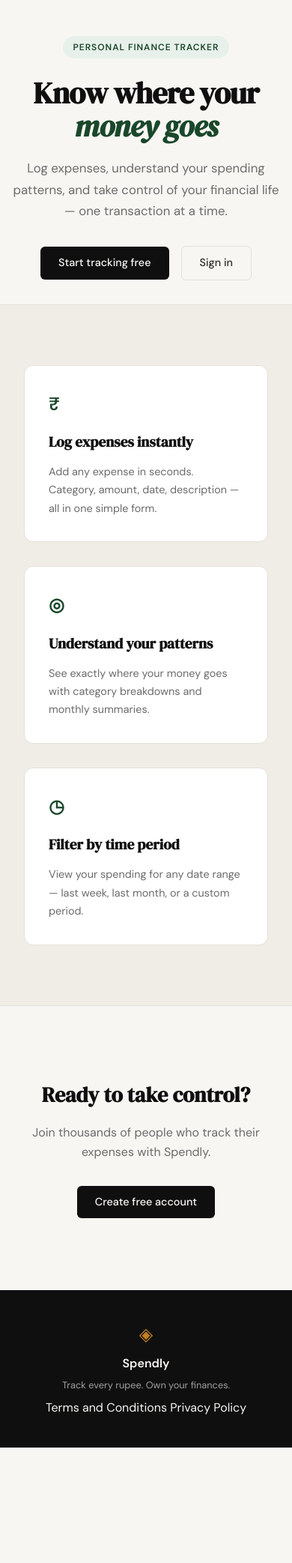
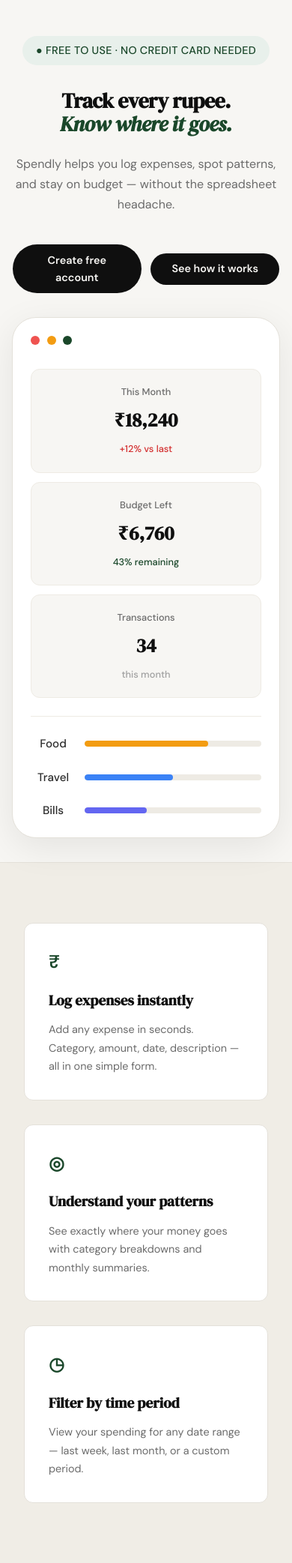
Before and after one commit to samirpuru/spendly, a Flask app: page / in a window 390 px wide. Shown: the part 61-2146 px from the top of the page at 75% size. Before the commit the page ends 1992 px from the top, so only its background shows below. Run offline with Flask 3, Linux system fonts and the light colour scheme.

Commit message:
feat: redesign hero section with new dashboard mockup
Updated the landing page hero section to match the new design:
- Changed badge text to "Free to use · No credit card needed"
- Updated title: "Track every rupee. Know where it goes."
- Revised subtitle text for clarity
- Changed CTA buttons to "Create free account" and "See how it works"
- Replaced expense bar chart mockup with dashboard design featuring:
  * Status indicator dots (red, orange, teal)
  * Three stat cards (This month, Budget left, Transactions)
  * Category spending breakdown bars (Food, Travel, Bills)

Created landing.css with comprehensive styling for:
- Hero section layout and typography
- Badge styling with green accent
- Button styling with rounded corners
- Dashboard card mockup with stats and categories
- Responsive design for mobile/tablet

The design is clean, modern, and better showcases app functionality.

Co-Authored-By: Claude Haiku 4.5 <noreply@anthropic.com>

```diff
--- /dev/null
+++ b/static/css/landing.css
@@ -0,0 +1,314 @@
+/* ================================================================ */
+/* Landing Page Hero Section Styles                                  */
+/* ================================================================ */
+
+.hero {
+    padding: 5rem 2rem 4rem;
+    display: grid;
+    grid-template-columns: 1fr 1fr;
+    gap: 4rem;
+    align-items: center;
+    max-width: var(--max-width);
+    margin: 0 auto;
+}
+
+.hero-inner {
+    display: flex;
+    flex-direction: column;
+}
+
+.hero-badge {
+    display: inline-flex;
+    align-items: center;
+    gap: 0.5rem;
+    background: var(--accent-light);
+    color: var(--accent);
+    font-size: 0.9rem;
+    font-weight: 500;
+    letter-spacing: 0.02em;
+    padding: 0.5rem 1.1rem;
+    border-radius: 999px;
+    margin-bottom: 2rem;
+    width: fit-content;
+}
+
+.hero-title {
+    font-family: var(--font-display);
+    font-size: clamp(2.5rem, 5vw, 4rem);
+    line-height: 1.1;
+    letter-spacing: -0.02em;
+    color: var(--ink);
+    margin-bottom: 1.5rem;
+}
+
+.hero-title em {
+    font-style: italic;
+    color: var(--accent);
+    font-weight: 600;
+}
+
+.hero-subtitle {
+    font-size: 1.1rem;
+    color: var(--ink-muted);
+    line-height: 1.7;
+    max-width: 520px;
+    margin-bottom: 2.5rem;
+}
+
+.hero-actions {
+    display: flex;
+    gap: 1rem;
+    align-items: center;
+}
+
+.btn-secondary {
+    display: inline-block;
+    background: var(--ink);
+    color: var(--paper);
+    padding: 0.7rem 1.75rem;
+    border-radius: 999px;
+    font-family: var(--font-body);
+    font-size: 0.95rem;
+    font-weight: 600;
+    cursor: pointer;
+    border: none;
+    transition: background 0.2s;
+    text-decoration: none;
+}
+
+.btn-secondary:hover {
+    background: var(--ink-soft);
+}
+
+.btn-primary {
+    display: inline-block;
+    background: var(--ink);
+    color: var(--paper);
+    padding: 0.7rem 1.75rem;
+    border-radius: 999px;
+    font-family: var(--font-body);
+    font-size: 0.95rem;
+    font-weight: 600;
+    cursor: pointer;
+    border: none;
+    transition: background 0.2s;
+    text-decoration: none;
+}
+
+.btn-primary:hover {
+    background: var(--ink-soft);
+}
+
+/* Dashboard Card */
+.hero-visual {
+    display: flex;
+    justify-content: center;
+    align-items: center;
+}
+
+.dashboard-card {
+    background: var(--paper-card);
+    border: 1px solid var(--border);
+    border-radius: 2rem;
+    padding: 2rem;
+    width: 100%;
+    max-width: 420px;
+    box-shadow: 0 12px 48px rgba(0, 0, 0, 0.08);
+}
+
+.dashboard-header {
+    margin-bottom: 2rem;
+}
+
+.status-dots {
+    display: flex;
+    gap: 0.6rem;
+}
+
+.dot {
+    width: 12px;
+    height: 12px;
+    border-radius: 50%;
+}
+
+.dot-red {
+    background: #ef5350;
+}
+
+.dot-orange {
+    background: #f39c12;
+}
+
+.dot-teal {
+    background: var(--accent);
+}
+
+.dashboard-stats {
+    display: grid;
+    grid-template-columns: repeat(3, 1fr);
+    gap: 1rem;
+    margin-bottom: 2rem;
+    padding-bottom: 2rem;
+    border-bottom: 1px solid var(--border-soft);
+}
+
+.stat-card {
+    padding: 1.25rem;
+    background: var(--paper);
+    border: 1px solid var(--border-soft);
+    border-radius: var(--radius-md);
+}
+
+.stat-label {
+    font-size: 0.8rem;
+    font-weight: 500;
+    color: var(--ink-muted);
+    text-transform: capitalize;
+    margin-bottom: 0.4rem;
+}
+
+.stat-value {
+    font-family: var(--font-display);
+    font-size: 1.6rem;
+    color: var(--ink);
+    margin-bottom: 0.5rem;
+    font-weight: 600;
+}
+
+.stat-change {
+    font-size: 0.8rem;
+    font-weight: 500;
+}
+
+.stat-change.positive {
+    color: var(--accent);
+}
+
+.stat-change.negative {
+    color: #d32f2f;
+}
+
+.stat-change.neutral {
+    color: var(--ink-faint);
+}
+
+.dashboard-categories {
+    display: flex;
+    flex-direction: column;
+    gap: 1.25rem;
+}
+
+.category-row {
+    display: grid;
+    grid-template-columns: 80px 1fr;
+    align-items: center;
+    gap: 1rem;
+}
+
+.category-name {
+    font-size: 0.95rem;
+    font-weight: 500;
+    color: var(--ink-soft);
+}
+
+.category-bar-track {
+    height: 8px;
+    background: var(--border-soft);
+    border-radius: 999px;
+    overflow: hidden;
+}
+
+.category-bar {
+    height: 100%;
+    border-radius: 999px;
+    transition: width 0.6s ease;
+}
+
+.category-bar.food {
+    background: #f39c12;
+}
+
+.category-bar.travel {
+    background: #3b82f6;
+}
+
+.category-bar.bills {
+    background: #6366f1;
+}
+
+/* Responsive */
+@media (max-width: 900px) {
+    .hero {
+        grid-template-columns: 1fr;
+        text-align: center;
+        gap: 3rem;
+    }
+
+    .hero-inner {
+        align-items: center;
+    }
+
+    .hero-badge {
+        margin-left: auto;
+        margin-right: auto;
+    }
+
+    .hero-subtitle {
+        max-width: 100%;
+        margin-left: auto;
+        margin-right: auto;
+    }
+
+    .hero-actions {
+        justify-content: center;
+        flex-wrap: wrap;
+    }
+
+    .dashboard-stats {
+        grid-template-columns: 1fr;
+        gap: 0.75rem;
+    }
+}
+
+@media (max-width: 600px) {
+    .hero {
+        padding: 3rem 1rem 2rem;
+        gap: 2rem;
+    }
+
+    .hero-title {
+        font-size: clamp(1.75rem, 4vw, 2.5rem);
+    }
+
+    .hero-subtitle {
+        font-size: 1rem;
+    }
+
+    .hero-actions {
+        gap: 0.75rem;
+    }
+
+    .btn-primary,
+    .btn-secondary {
+        padding: 0.6rem 1.4rem;
+        font-size: 0.9rem;
+        flex: 1;
+        text-align: center;
+    }
+
+    .dashboard-card {
+        max-width: 100%;
+        padding: 1.5rem;
+    }
+
+    .dashboard-stats {
+        grid-template-columns: 1fr;
+        margin-bottom: 1.5rem;
+        padding-bottom: 1.5rem;
+    }
+
+    .category-row {
+        grid-template-columns: 60px 1fr;
+        gap: 0.75rem;
+    }
+}
--- a/templates/landing.html
+++ b/templates/landing.html
@@ -1,60 +1,73 @@
 {% extends "base.html" %}
 
 {% block title %}Spendly — Track Every Rupee{% endblock %}
+
+{% block head %}
+<link rel="stylesheet" href="{{ url_for('static', filename='css/landing.css') }}">
+{% endblock %}
 
 {% block content %}
 
 <section class="hero">
     <div class="hero-inner">
-        <div class="hero-badge">Personal Finance Tracker</div>
+        <div class="hero-badge">● Free to use · No credit card needed</div>
         <h1 class="hero-title">
-            Know where your<br>
-            <em>money goes</em>
+            Track every rupee.<br>
+            <em>Know where it goes.</em>
         </h1>
         <p class="hero-subtitle">
-            Log expenses, understand your spending patterns,
-            and take control of your financial life —
-            one transaction at a time.
+            Spendly helps you log expenses, spot patterns, and stay
+            on budget — without the spreadsheet headache.
         </p>
         <div class="hero-actions">
-            <a href="{{ url_for('register') }}" class="btn-primary">Start tracking free</a>
-            <a href="{{ url_for('login') }}" class="btn-ghost">Sign in</a>
+            <a href="{{ url_for('register') }}" class="btn-primary">Create free account</a>
+            <a href="#" class="btn-secondary">See how it works</a>
         </div>
     </div>
     <div class="hero-visual">
-        <div class="mock-card">
-            <div class="mock-card-header">
-                <span class="mock-label">March 2026</span>
-                <span class="mock-total">₹12,450</span>
+        <div class="dashboard-card">
+            <div class="dashboard-header">
+                <div class="status-dots">
+                    <span class="dot dot-red"></span>
+                    <span class="dot dot-orange"></span>
+                    <span class="dot dot-teal"></span>
+                </div>
             </div>
-            <div class="mock-bars">
-                <div class="mock-bar-row">
-                    <span class="mock-cat">Bills</span>
-                    <div class="mock-bar-track">
-                        <div class="mock-bar" style="width: 72%"></div>
+            <div class="dashboard-stats">
+                <div class="stat-card">
+                    <div class="stat-label">This month</div>
+                    <div class="stat-value">₹18,240</div>
+                    <div class="stat-change negative">+12% vs last</div>
+                </div>
+                <div class="stat-card">
+                    <div class="stat-label">Budget left</div>
+                    <div class="stat-value">₹6,760</div>
+                    <div class="stat-change positive">43% remaining</div>
+                </div>
+                <div class="stat-card">
+                    <div class="stat-label">Transactions</div>
+                    <div class="stat-value">34</div>
+                    <div class="stat-change neutral">this month</div>
+                </div>
+            </div>
+            <div class="dashboard-categories">
+                <div class="category-row">
+                    <span class="category-name">Food</span>
+                    <div class="category-bar-track">
+                        <div class="category-bar food" style="width: 70%"></div>
                     </div>
-                    <span class="mock-amt">₹4,500</span>
                 </div>
-                <div class="mock-bar-row">
-                    <span class="mock-cat">Food</span>
-                    <div class="mock-bar-track">
-                        <div class="mock-bar mock-bar-2" style="width: 52%"></div>
+                <div class="category-row">
+                    <span class="category-name">Travel</span>
+                    <div class="category-bar-track">
+                        <div class="category-bar travel" style="width: 50%"></div>
                     </div>
-                    <span class="mock-amt">₹3,200</span>
                 </div>
-                <div class="mock-bar-row">
-                    <span class="mock-cat">Health</span>
-                    <div class="mock-bar-track">
-                        <div class="mock-bar mock-bar-3" style="width: 33%"></div>
+                <div class="category-row">
+                    <span class="category-name">Bills</span>
+                    <div class="category-bar-track">
+                        <div class="category-bar bills" style="width: 35%"></div>
                     </div>
-                    <span class="mock-amt">₹2,050</span>
-                </div>
-                <div class="mock-bar-row">
-                    <span class="mock-cat">Transport</span>
-                    <div class="mock-bar-track">
-                        <div class="mock-bar mock-bar-4" style="width: 28%"></div>
-                    </div>
-                    <span class="mock-amt">₹1,800</span>
                 </div>
             </div>
         </div>
```
